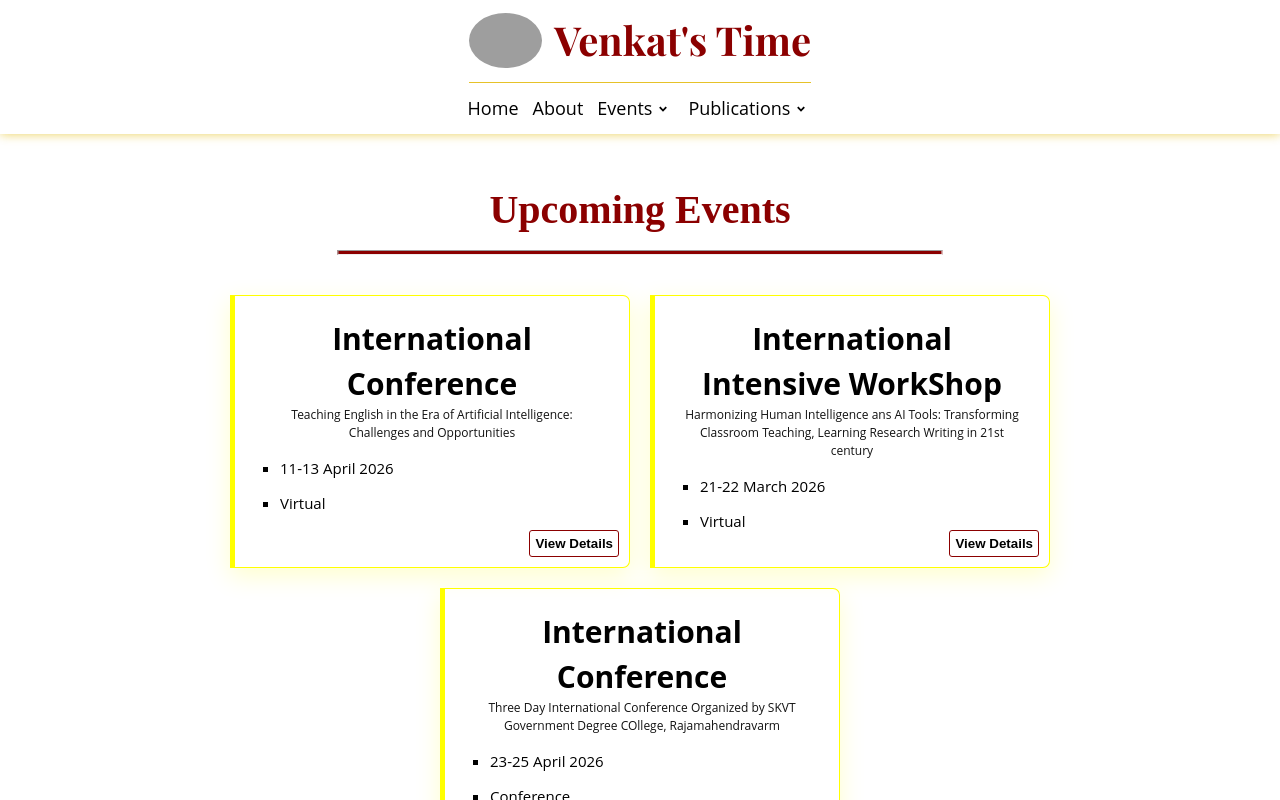
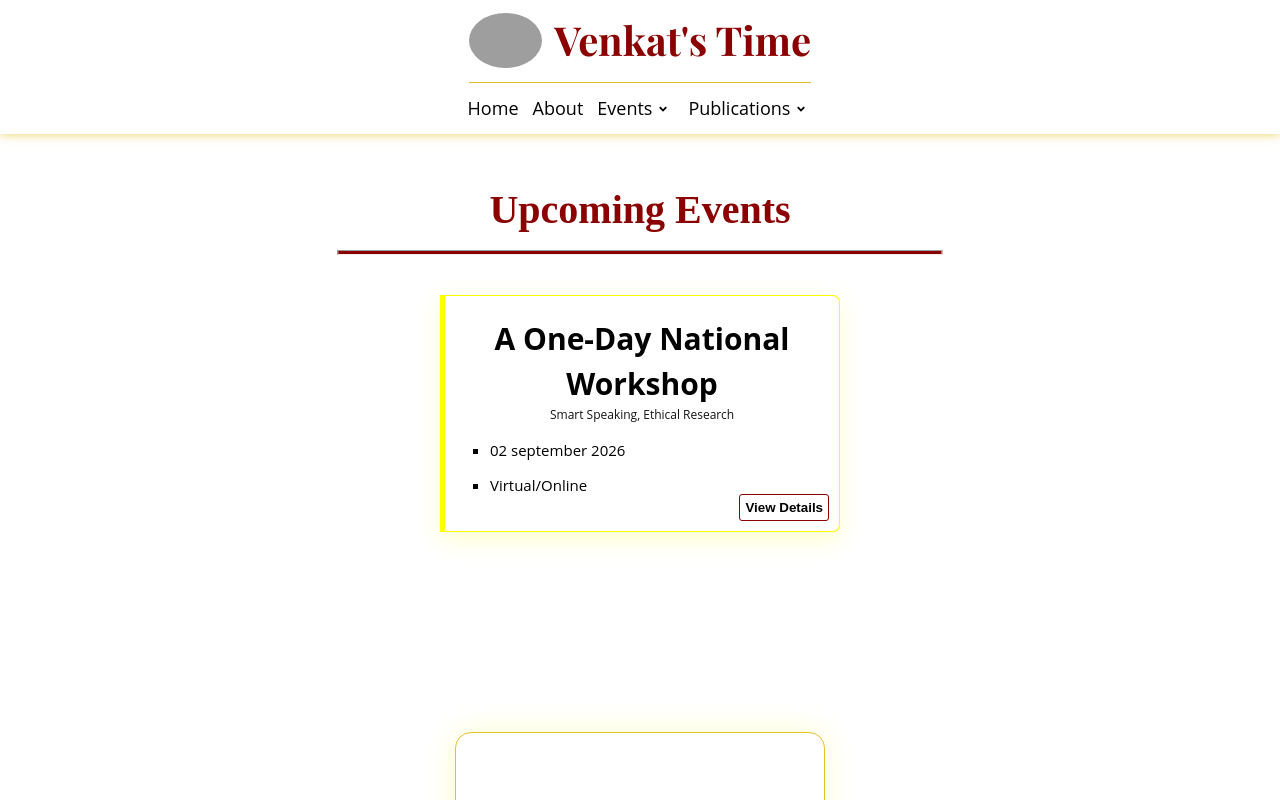
Before and after one commit to Poornima0230/venkatsTime, a React (Vite) app: page /upcomingEvents in a window 1280 px wide. Shown: the top 800 px of the page. Built offline with nearby package versions, Linux system fonts and the light colour scheme; grey boxes are pictures that could not be loaded; a web font is replaced by a local one.

Commit message:
modified the events and publications

```diff
--- a/data/releasedEvents.json
+++ b/data/releasedEvents.json
@@ -14,5 +14,26 @@
     "date": "30 May 2026 - 31 May 2026",
     "venue": "10:00AM-12:00PM & 03:00PM-05:00PM",
     "mode": "Virtual/Online"
+  },
+  {
+    "id": 3,
+    "title": "International Conference",
+    "description": "Three Day International Conference Organized by SKVT Government Degree COllege, Rajamahendravarm",
+    "date": "23-25 April 2026",
+    "mode": "Conference"
+  },
+  {
+    "id": 4,
+    "title": "International Intensive WorkShop",
+    "description": "Harmonizing Human Intelligence ans AI Tools: Transforming Classroom Teaching, Learning Research Writing in 21st century",
+    "date": "21-22 March 2026",
+    "mode": "Virtual"
+  },
+  {
+    "id": 5,
+    "title": "International Conference",
+    "description": "Teaching English in the Era of Artificial Intelligence: Challenges and Opportunities",
+    "date": "11-13 April 2026",
+    "mode": "Virtual"
   }
 ]
--- a/data/upcomingEvents.json
+++ b/data/upcomingEvents.json
@@ -1,23 +1,9 @@
 [
-    {
-        "id": 1,
-        "title": "International Conference",
-        "description": "Three Day International Conference Organized by SKVT Government Degree COllege, Rajamahendravarm",
-        "date": "23-25 April 2026",
-        "mode": "Conference"
-    },
-    {
-        "id": 5,
-        "title": "International Intensive WorkShop",
-        "description": "Harmonizing Human Intelligence ans AI Tools: Transforming Classroom Teaching, Learning Research Writing in 21st century",
-        "date": "21-22 March 2026",
-        "mode": "Virtual"
-    },
-    {
-        "id": 4,
-        "title": "International Conference",
-        "description": "Teaching English in the Era of Artificial Intelligence: Challenges and Opportunities",
-        "date": "11-13 April 2026",
-        "mode": "Virtual"
-    }
+  {
+    "id": 1,
+    "title": "A One-Day National Workshop",
+    "description": "Smart Speaking, Ethical Research",
+    "date": "02 september 2026",
+    "mode": "Virtual/Online"
+  }
 ]
--- a/src/components/ui/ImageSlider.jsx
+++ b/src/components/ui/ImageSlider.jsx
@@ -1,10 +1,11 @@
 import { useEffect, useState } from "react";
-import image1 from "../../assets/img1.jpeg";
-import image2 from "../../assets/img2.jpeg";
-import image4 from "../../assets/img3.jpeg";
+// import image1 from "../../assets/img1.jpeg";
+// import image2 from "../../assets/img2.jpeg";
+// import image4 from "../../assets/img3.jpeg";
+import image1 from "../../assets/upcomingEvent1.png";
 
 export const ImageSlider = () => {
-  const images = [image1, image2, image4];
+  const images = [image1];
   const [currentIndex, setCurrentIndex] = useState(0);
   const [isHover, setIsHover] = useState(false);
 
--- a/src/pages/OldPublications.jsx
+++ b/src/pages/OldPublications.jsx
@@ -1,6 +1,4 @@
 import "../styles/publications.css";
-// import old1 from "../assets/oldPub1.jpeg";
-// import pdf1 from "../assets/old1.pdf";
 
 import publications from "../../data/publications.json";
 import genderPower from "../assets/vt7.jpeg";
--- a/src/pages/ReleasedEvents.jsx
+++ b/src/pages/ReleasedEvents.jsx
@@ -3,6 +3,11 @@ import events from "../../data/releasedEvents.json";
 import { useState } from "react";
 import { Brouchure } from "./Brouchure";
 import vt8 from "../assets/vt4.jpeg";
+import upcoming1 from "../assets/upcoming1.pdf";
+
+import pdf1 from "../assets/old1.pdf";
+import pdf2 from "../assets/up1.pdf";
+
 import { EventList } from "../components/events/EventList";
 import { EventModal } from "../components/events/EventModal";
 
@@ -13,6 +18,9 @@ export const ReleasedEvents = () => {
   const files = {
     1: "brochure",
     2: vt8,
+    3: upcoming1,
+    4: pdf1,
+    5: pdf2,
   };
 
   const handleViewDetails = (event) => {
@@ -25,20 +33,14 @@ export const ReleasedEvents = () => {
       return;
     }
 
+    if (file.endsWith(".pdf")) {
+      window.open(file, "_blank");
+      return;
+    }
+
     setImage(file);
   };
-  // useEffect(() => {
-  //   document.body.style.overflow = showBrochure || image ? "hidden" : "auto";
 
-  //   return () => {
-  //     document.body.style.overflow = "auto";
-  //   };
-  // }, [showBrochure, image]);
-
-  // const images = {
-  //   1: Brouchure,
-  //   2: vt8,
-  // };
   return (
     <div
       className="released-container"
@@ -56,70 +58,6 @@ export const ReleasedEvents = () => {
       <EventModal isOpen={!!image} onClose={() => setImage(null)}>
         <img src={image} alt="Event Brochure" className="brochure-image" />
       </EventModal>
-      {/* <div className="event-container">
-        {[...events].reverse().map((event) => (
-          <div key={event.id} className="each-event">
-            <h3>{event.title}</h3>
-            <p>{event.description}</p>
-            <ul className="event-info">
-              <li>{event.date}</li>
-              <li>{event.venue}</li>
-              <li>{event.mode}</li>
-            </ul>
-            <button
-              // onClick={() => setShowBrochure(true)}
-              onClick={() => {
-                const file = images[event.id];
-
-                if (event.id == 1) {
-                  setShowBrochure(true);
-                } else {
-                  setImage(file);
-                  // setSelImg(true);
-                }
-              }}
-            >
-              View Details
-            </button>
-          </div>
-        ))}
-      </div> */}
-
-      {/* pop up of brochure */}
-      {/* {showBrochure && (
-        <div className="brochure-overlay">
-          <button className="close-btn" onClick={() => setShowBrochure(false)}>
-            X
-          </button>
-
-          <Brouchure />
-        </div>
-      )} */}
-      {/* {showBrochure && (
-        <div
-          className="brochure-overlay"
-          onClick={() => setShowBrochure(false)}
-        >
-          {/* <button className="close-btn" onClick={() => setShowBrochure(false)}>
-            X
-          </button> */}
-
-      {/* <div onClick={(e) => e.stopPropagation()}>
-            <Brouchure />
-          </div> */}
-      {/* </div> */}
-      {/* )} */}
-
-      {/* pop images */}
-      {/* // {image && ( */}
-      {/* //   <div className="brochure-overlay" onClick={() => setImage(null)}>
-      //     <button className="close-btn" onClick={() => setImage(null)}>
-      //       X
-      //     </button>
-
-      //     <img src={image} alt="Event Brochure" className="brochure-image" />
-      //   </div>
-      // )} */}
     </div>
   );
 };
--- a/src/pages/UpPublications.jsx
+++ b/src/pages/UpPublications.jsx
@@ -1,6 +1,5 @@
 import "../styles/publications.css";
-import up1 from "../assets/upPub1.jpeg";
-// import pdf1 from "../assets/up1.pdf";
+import up1 from "../assets/upcomingpub.jpeg";
 
 export const UpPublications = () => {
   return (
@@ -11,9 +10,6 @@ export const UpPublications = () => {
       <div className="each-publication-container" data-aos="fade-up">
         <img src={up1} alt="upcoming publication" />
       </div>
-      {/* <button onClick={() => window.open(pdf1, "_blank")} data-aos="fade-up">
-        View More Details
-      </button> */}
     </div>
   );
 };
--- a/src/pages/UpcomingEvents.jsx
+++ b/src/pages/UpcomingEvents.jsx
@@ -1,10 +1,8 @@
 import "../styles/events.css";
 import events from "../../data/upcomingEvents.json";
 import { useState } from "react";
-import upcoming1 from "../assets/upcoming1.pdf";
+import image1 from "../assets/upcomingEvent1.png";
 
-import pdf1 from "../assets/old1.pdf";
-import pdf2 from "../assets/up1.pdf";
 import { EventList } from "../components/events/EventList";
 import { EventModal } from "../components/events/EventModal";
 
@@ -12,9 +10,7 @@ export const UpcomingEvents = () => {
   const [selectedImage, setSelectedImage] = useState(null);
 
   const brochureFiles = {
-    1: upcoming1,
-    4: pdf1,
-    5: pdf2,
+    1: image1,
   };
 
   const handleViewDetails = (event) => {
@@ -29,10 +25,6 @@ export const UpcomingEvents = () => {
 
     setSelectedImage(file);
   };
-
-  // useEffect(() => {
-  //   document.body.style.overflow = selectedImage ? "hidden" : "auto";
-  // }, [selectedImage]);
 
   return (
     <div
@@ -53,61 +45,6 @@ export const UpcomingEvents = () => {
           className="brochure-image"
         />
       </EventModal>
-      {/* <div className="event-container" data-aos="fade-up">
-        {[...events].reverse().map((event) => (
-          <div key={event.id} className="each-event">
-            <h3>{event.title}</h3>
-            <p>{event.description}</p>
-
-            <ul className="event-info">
-              <li>{event.date}</li> */}
-      {/* <li>{event.venue}</li> */}
-      {/* <li>{event.mode}</li>
-            </ul> */}
-      {/* <button onClick={() => setShowBrochure(true)}>View Details</button> */}
-      {/* <button */}
-      {/* // onClick={() => setSelectedImage(images[index])}
-              onClick={() => {
-                const file = brochureFiles[event.id];
-
-                if (file.endsWith(".pdf")) {
-                  window.open(file, "_blank");
-                } else {
-                  setSelectedImage(file);
-                }
-              }}
-            >
-              View Details
-            </button>
-          </div>
-        ))}
-      </div> */}
-
-      {/* pop up of brochure */}
-      {/* {showBrochure && (
-        <div className="brochure-overlay">
-          <button className="close-btn" onClick={() => setShowBrochure(false)}>
-            X
-          </button>
-
-          <Brouchure />
-        </div>
-      )} */}
-
-      {/* pop images */}
-      {/* {selectedImage && (
-        <div className="brochure-overlay">
-          <button className="close-btn" onClick={() => setSelectedImage(null)}>
-            X
-          </button>
-
-          <img
-            src={selectedImage}
-            alt="Event Brochure"
-            className="brochure-image"
-          />
-        </div>
-      )} */}
     </div>
   );
 };
--- a/src/styles/home.css
+++ b/src/styles/home.css
@@ -20,7 +20,7 @@
   width: 100%;
   height: 40rem;
   flex-shrink: 0;
-    object-fit: fill;
+  object-fit: contain;
   border-radius: 5px;
   -webkit-border-radius: 5px;
   -moz-border-radius: 5px;
@@ -95,12 +95,11 @@
 
 .hero-heading {
   font-size: 4.3rem;
-    font-family: 'Times New Roman', Times, serif;
+  font-family: "Times New Roman", Times, serif;
   color: var(--accent-2);
   padding-top: 1.5rem;
   text-align: left;
 }
-
 
 .hero-subheading {
   font-size: 1.6rem;
@@ -113,13 +112,13 @@
   font-size: 1.5rem;
 }
 
-@media (max-width:729px) {
+@media (max-width: 729px) {
   .slider {
     width: 100%;
   }
 
   .slider-image {
-        object-fit: fill;
+    object-fit: contain;
     height: 30rem;
     margin-top: 5rem;
   }
```
Also changed, not shown: src/assets/upcomingEvent1.png (added), src/assets/upcomingpub.jpeg (added). Lines whose indentation alone changed are shown as unchanged.
